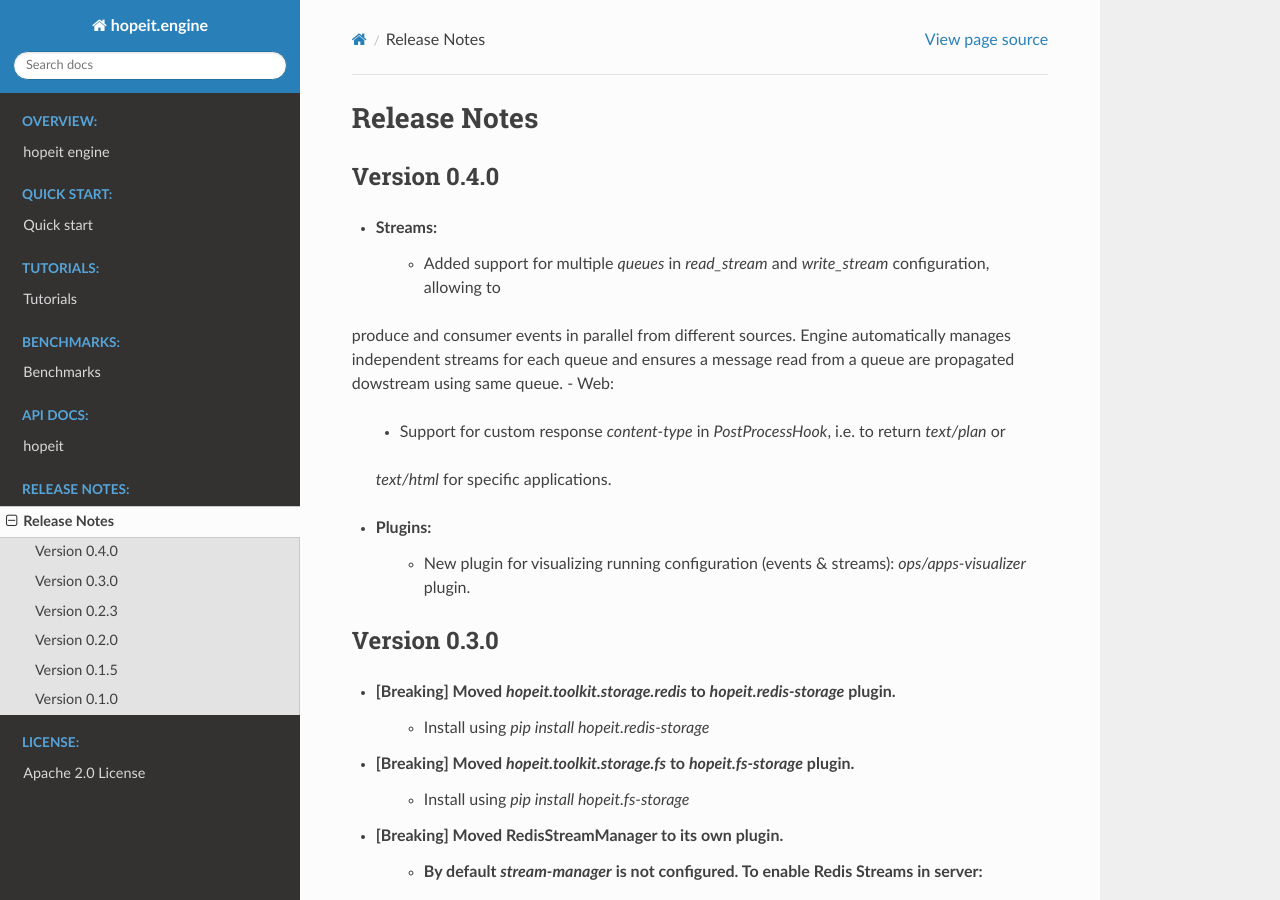
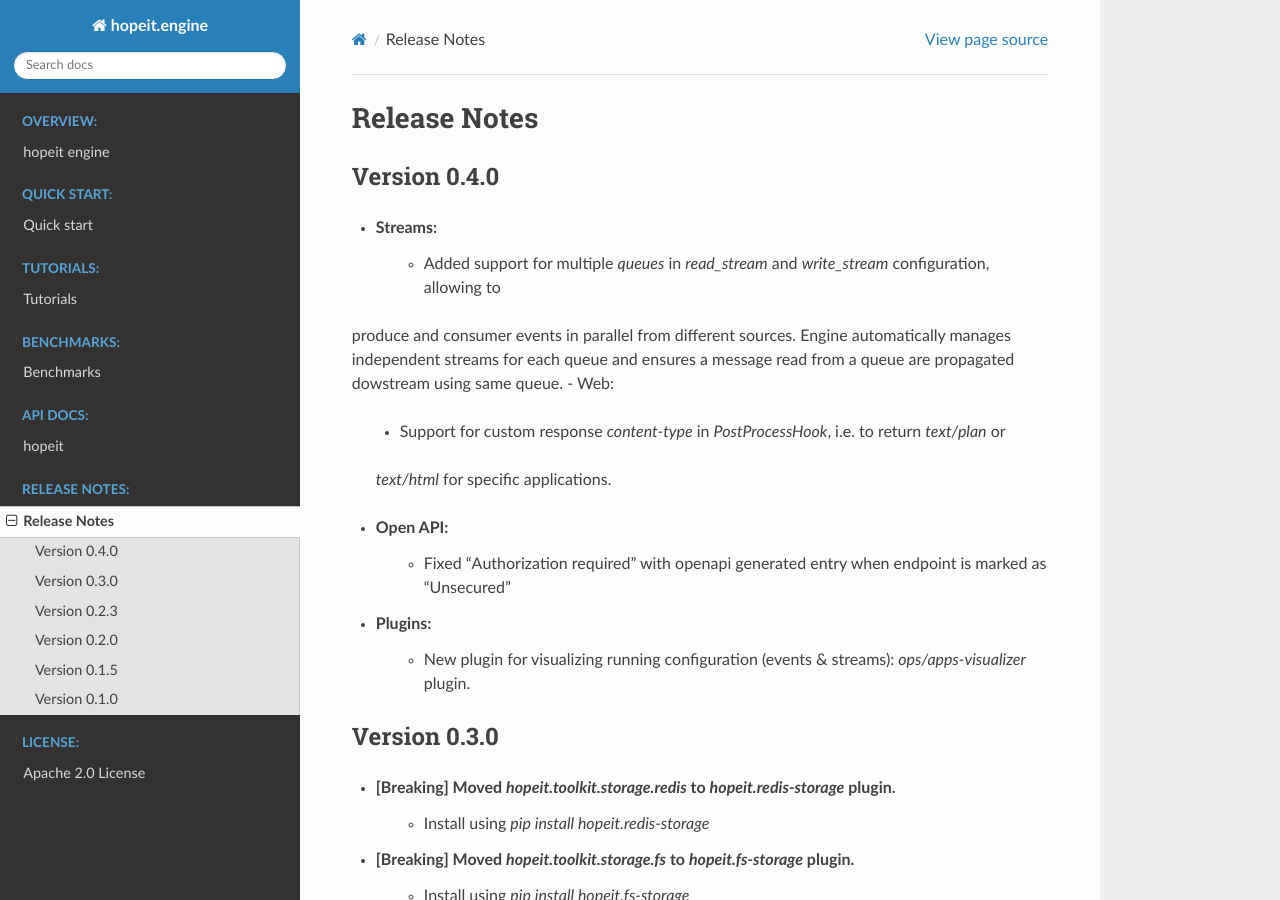
Before and after one commit to hopeit-git/hopeit.engine, a Sphinx documentation site: the page built from docs/source/release-notes.rst, in a window 1280 px wide and 900 px high. Built offline with Sphinx 7.4.7 and the Read the Docs theme 2.0.0, drawn with Linux system fonts in a browser that asks for light colours; pages that are not in the unit, such as notebooks, are missing from menus.

Commit message:
Path to test

```diff
--- a/docs/source/release-notes.rst
+++ b/docs/source/release-notes.rst
@@ -11,6 +11,8 @@
 - Web:
     - Support for custom response `content-type` in `PostProcessHook`, i.e. to return `text/plan` or
     `text/html` for specific applications.
+- Open API:
+    - Fixed "Authorization required" with openapi generated entry when endpoint is marked as "Unsecured"
 - Plugins:
     - New plugin for visualizing running configuration (events & streams): `ops/apps-visualizer` plugin.
 
```
Also changed, not shown: 1 other file.
